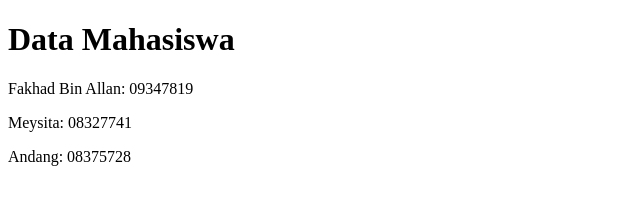
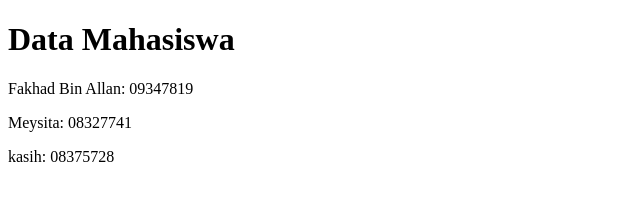
Before and after one commit to Fakhadbinallan/belajar-branch-merge, a plain HTML site: page index.html in a window 1280 px wide. Shown: the full height of the page, 0-640 px from the left. Drawn offline with Linux system fonts and the light colour scheme.

Commit message:
mengganti andang menjadi kasih

```diff
--- a/index.html
+++ b/index.html
@@ -10,6 +10,6 @@
     <h1>Data Mahasiswa</h1>
     <p>Fakhad Bin Allan: 09347819</p>
     <p>Meysita: 08327741</p>
-    <p>Andang: 08375728</p>
+    <p>kasih: 08375728</p>
 </body>
 </html>
```
